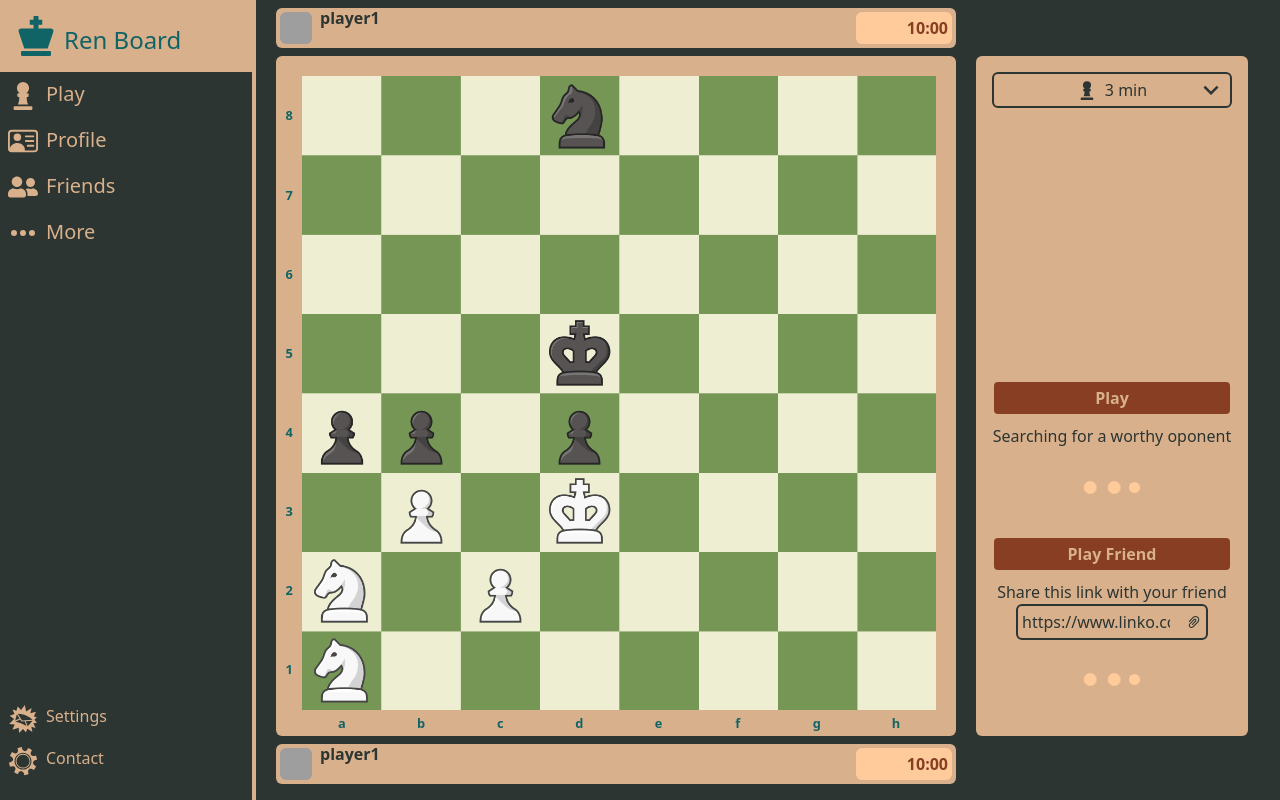
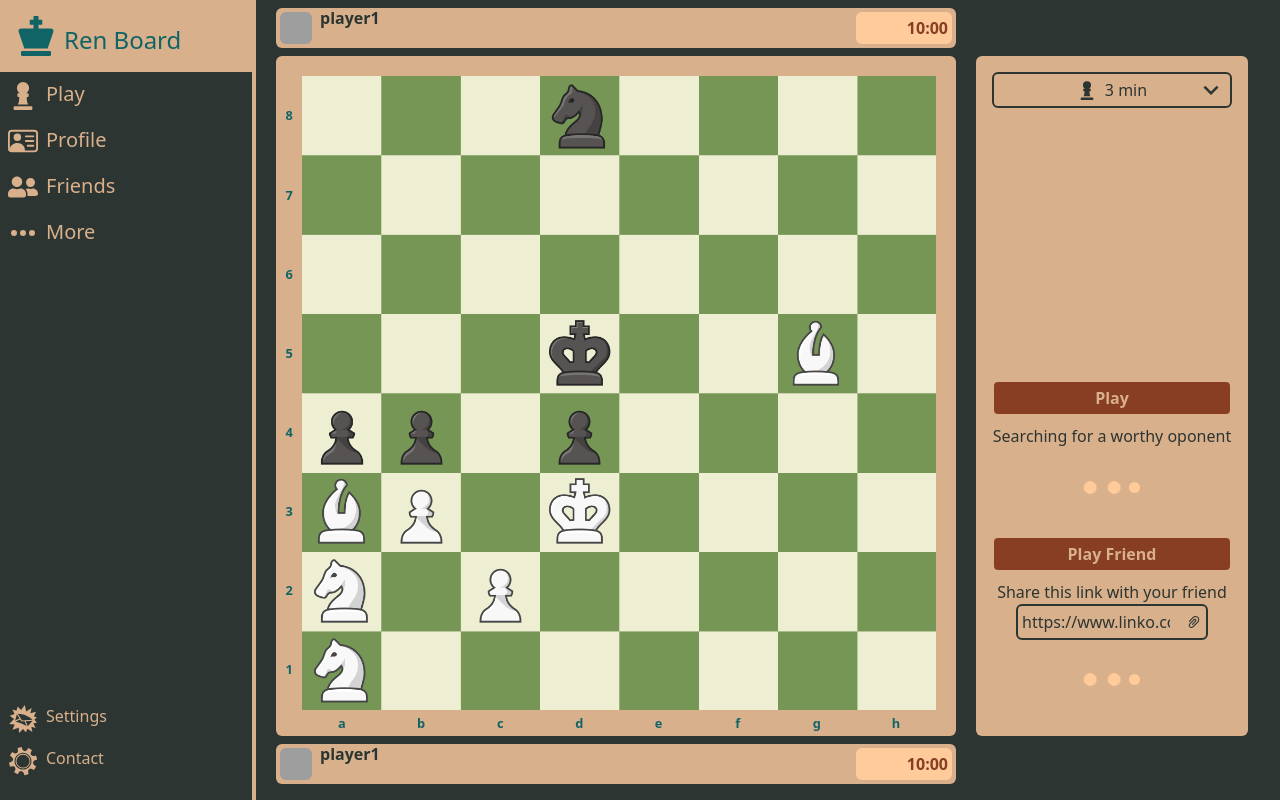
Before and after one commit to TheKapitanKorek/app-renboard, a Next.js app: page /play in a window 1280 px wide. Built offline with nearby package versions, Linux system fonts and the light colour scheme; grey boxes are pictures that could not be loaded.

Commit message:
bishop moves added

```diff
--- a/app/methods/game/index.ts
+++ b/app/methods/game/index.ts
@@ -15,6 +15,7 @@ import {
   MakeMoveFT,
   PieceInterface,
   VectorArray,
+  MoveType,
 } from './interfaces';
 
 export const getCords = (position: SquareString) => {
@@ -146,9 +147,43 @@ export class Game {
       [-2, 1],
       [-2, -1],
     ];
-    console.log(this.collisionLessMoves(position, color, movedirections, board));
     return this.collisionLessMoves(position, color, movedirections, board);
   };
+
+  private bishopMoves(
+    position: SquareString,
+    color: Color,
+    board: Map<SquareString, PieceMapElement> = this.board
+  ) {
+    const possibleMoves: PossibleMove[] = [];
+    const directionVectors = [
+      [1, 1],
+      [1, -1],
+      [-1, 1],
+      [-1, -1],
+    ];
+    const [currentX, currentY] = getCords(position);
+    const opositeColor = color === 'w' ? 'b' : 'w';
+    directionVectors.forEach(([x, y]) => {
+      for (let i = 1; i < boardSize - 2; i++) {
+        const newX = currentX + x * i;
+        const newY = currentY + y * i;
+        if (newX < 0 || newX > boardSize - 1 || newY < 0 || newY > boardSize - 1) return;
+        const newPosition = getPosition([newX, newY]);
+        const pieceOnWay = board.get(newPosition);
+        if (!pieceOnWay) {
+          possibleMoves.push({ origin: position, destination: newPosition, type: 'move' });
+        } else {
+          if (pieceOnWay.color === opositeColor) {
+            possibleMoves.push({ origin: position, destination: newPosition, type: 'capture' });
+          }
+          return;
+        }
+      }
+    });
+
+    return possibleMoves;
+  }
 
   private getMoves = (
     position: SquareString,
@@ -166,6 +201,9 @@ export class Game {
         break;
       case 'n':
         moveMethod = this.kinghtMoves;
+        break;
+      case 'b':
+        moveMethod = this.bishopMoves;
         break;
       case 'q':
         moveMethod = this.kingMoves; //TODO make queen moves
@@ -257,7 +295,6 @@ export class Game {
       boardCoppy.delete(captured);
     }
 
-    console.log(this.checkMates(boardCoppy));
     // set ocasional moves like enpasant
     let createdEnPasants: OcasionalMove[] = [];
     if (movedPiece.figure === 'p') {
--- a/app/methods/game/interfaces.ts
+++ b/app/methods/game/interfaces.ts
@@ -3,7 +3,7 @@ import { RefObject } from 'react';
 
 export type Color = 'w' | 'b';
 
-export type Figure = 'p' | 'k' | 'q' | 'n';
+export type Figure = 'p' | 'k' | 'q' | 'n' | 'b';
 
 export type MoveType = 'move' | 'capture' | 'enpassant' | 'promotion';
 
--- a/app/views/ChessBoard/index.tsx
+++ b/app/views/ChessBoard/index.tsx
@@ -57,6 +57,8 @@ export const ChessBoard = ({}) => {
       ['D8', { figure: 'n', color: 'b' }],
       ['A1', { figure: 'n', color: 'w' }],
       ['A2', { figure: 'n', color: 'w' }],
+      ['A3', { figure: 'b', color: 'w' }],
+      ['G5', { figure: 'b', color: 'w' }],
     ])
   );
   const [playerColor, setPlayerColor] = useState<Color>('w');
```
